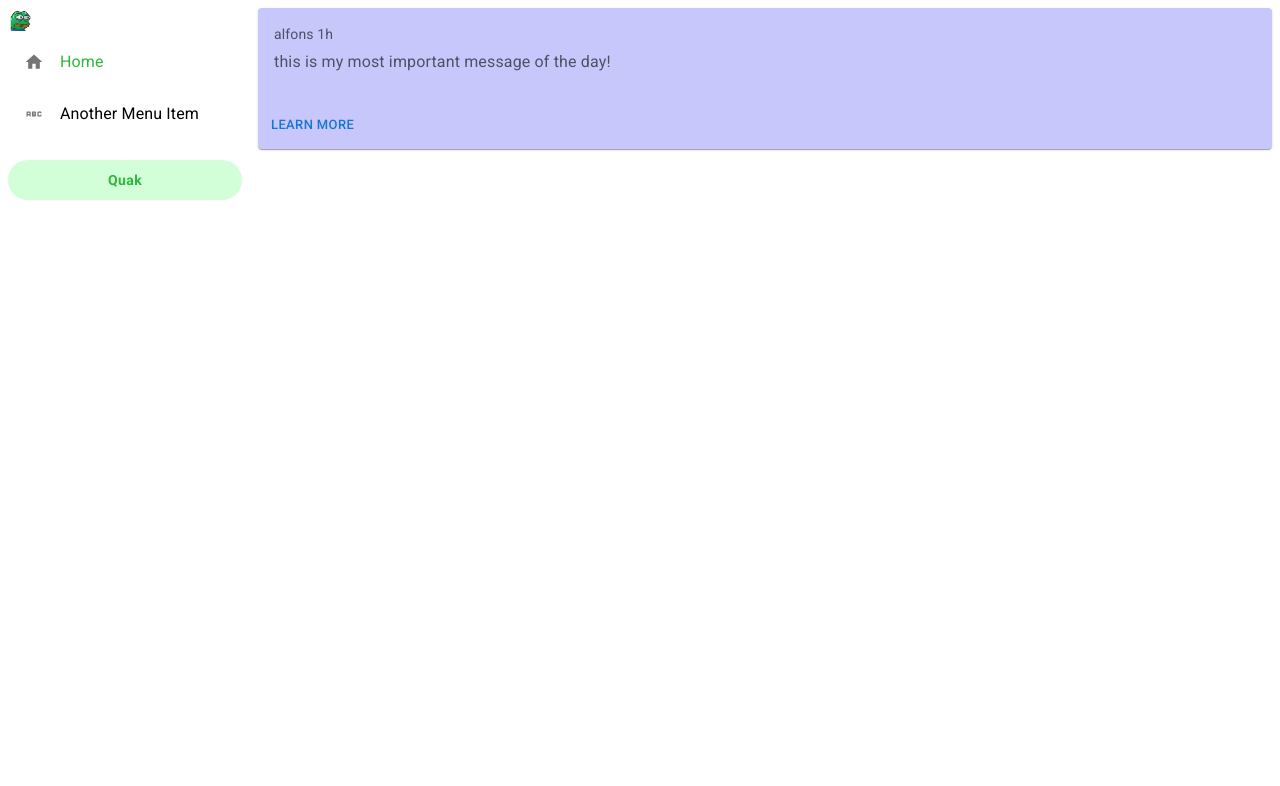
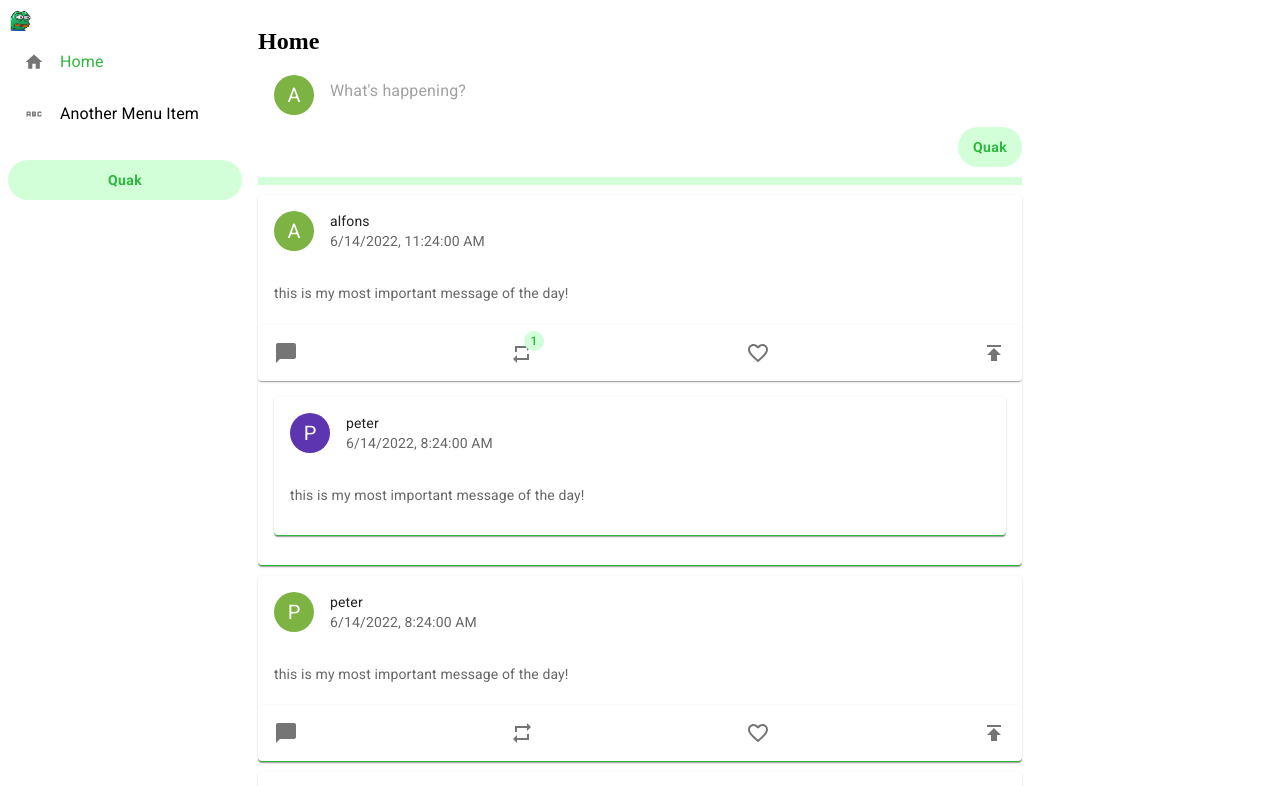
Before and after one commit to dxfrontiers/graphql-subscriptions, a React (Create React App) app in the folder frontend/: page / in a window 1280 px wide. Shown: the top 786 px of the page. Built offline with nearby package versions, Linux system fonts and the light colour scheme.

Commit message:
Add Feed section

```diff
--- a/frontend/src/App.tsx
+++ b/frontend/src/App.tsx
@@ -1,25 +1,20 @@
 import { Grid } from "@mui/material";
 import React from "react";
-import { Post } from "./components/Post";
+import { Feed } from "./components/Feed";
 import { Sidebar } from "./components/Sidebar";
+import { postsFixture } from "./fixtures/posts.fixture";
 
 function App() {
   return (
     <Grid container spacing={2}>
-      <Grid item style={{ width: "250px" }}>
+      <Grid item xs style={{ maxWidth: "250px" }}>
         <Sidebar />
       </Grid>
       <Grid item xs>
-        {
-          <Post
-            post={{
-              id: "123",
-              user: { username: "alfons", displayName: "Alfons User" },
-              message: "this is my most important message of the day!",
-              postedAt: "1h",
-            }}
-          ></Post>
-        }
+        {<Feed posts={postsFixture}></Feed>}
+      </Grid>
+      <Grid item xs style={{ maxWidth: "250px" }}>
+        <div></div>
       </Grid>
     </Grid>
   );
--- /dev/null
+++ b/frontend/src/components/Feed.tsx
@@ -0,0 +1,23 @@
+import React from "react";
+
+import { Post, PostModel } from "./Post";
+import { QuakBox } from "./QuakBox";
+
+export interface FeedProps {
+  posts: PostModel[];
+}
+
+export const Feed: React.FC<FeedProps> = (props) => {
+  const { posts } = props;
+  return (
+    <div>
+      <div>
+        <h2>Home</h2>
+      </div>
+      <QuakBox />
+      {posts.map((post) => {
+        return <Post post={post}></Post>;
+      })}
+    </div>
+  );
+};
--- /dev/null
+++ b/frontend/src/components/Post.tsx
@@ -0,0 +1,150 @@
+import {
+  ChatBubble,
+  FavoriteBorderOutlined,
+  Publish,
+  Repeat,
+} from "@mui/icons-material";
+import {
+  Avatar,
+  Badge,
+  Card,
+  CardActions,
+  CardContent,
+  CardHeader,
+  IconButton,
+  styled,
+  Typography,
+} from "@mui/material";
+import { lightGreen } from "@mui/material/colors";
+import React from "react";
+import { Reply } from "./Reply";
+
+interface User {
+  username: string;
+  displayName: string;
+}
+
+export interface PostModel {
+  id: string;
+  user: User;
+  message: string;
+  postedAt: Date;
+  replies?: Omit<PostModel[], "replies">;
+  // replyTo: Post
+}
+
+interface PostProps {
+  post: PostModel;
+}
+
+export const Post: React.FC<PostProps> = (props) => {
+  const {
+    post: {
+      user: { username },
+      postedAt,
+      message,
+      replies,
+    },
+  } = props;
+
+  const avatarChar = username.substring(0, 1).toUpperCase();
+
+  return (
+    <StyledCard sx={{ minWidth: 275 }}>
+      <CardHeader
+        avatar={
+          <Avatar sx={{ bgcolor: lightGreen[600] }} aria-label="recipe">
+            {avatarChar}
+          </Avatar>
+        }
+        title={username}
+        subheader={postedAt.toLocaleString()}
+      />
+      <CardContent>
+        <Typography sx={{ fontSize: 14 }} color="text.secondary" gutterBottom>
+          {message}
+        </Typography>
+      </CardContent>
+      <Card>
+        <StyledCardActions disableSpacing>
+          <IconButton
+            onClick={() => {
+              console.log("Chat");
+            }}
+            aria-label="chat"
+          >
+            <ChatBubble />
+          </IconButton>
+          {replies ? (
+            <IconButton
+              onClick={() => {
+                console.log("Repeat");
+              }}
+              aria-label="repeat to post"
+            >
+              {" "}
+              <StyledBadge badgeContent={replies.length}>
+                <Repeat />
+              </StyledBadge>
+            </IconButton>
+          ) : (
+            <IconButton
+              onClick={() => {
+                console.log("Repeat");
+              }}
+              aria-label="repeat to post"
+            >
+              {" "}
+              <Repeat />
+            </IconButton>
+          )}
+
+          <IconButton
+            onClick={() => {
+              console.log("Favorite");
+            }}
+            aria-label="add to favorites"
+          >
+            <FavoriteBorderOutlined />
+          </IconButton>
+          <IconButton
+            onClick={() => {
+              console.log("Publish");
+            }}
+            aria-label="publish"
+          >
+            <Publish />
+          </IconButton>
+        </StyledCardActions>
+      </Card>
+      {replies && (
+        <CardContent>
+          <Typography sx={{ fontSize: 14 }} color="text.secondary" gutterBottom>
+            {replies.map((reply) => {
+              return <Reply reply={reply}></Reply>;
+            })}
+          </Typography>
+        </CardContent>
+      )}
+    </StyledCard>
+  );
+};
+
+const StyledCard = styled(Card)`
+  border-bottom: 1px solid #2db83d;
+  :not(:first-child) {
+    margin-top: 10px;
+  }
+`;
+
+const StyledCardActions = styled(CardActions)`
+  display: flex;
+  justify-content: space-between;
+`;
+
+const StyledBadge = styled(Badge)({
+  "& .MuiBadge-badge": {
+    color: "#2db83d",
+    backgroundColor: "#d3ffd8",
+  },
+});
--- /dev/null
+++ b/frontend/src/components/QuakBox.tsx
@@ -0,0 +1,73 @@
+import { Avatar, Button, Grid, styled, TextField } from "@mui/material";
+import lightGreen from "@mui/material/colors/lightGreen";
+import React, { useState } from "react";
+import { postsFixture } from "../fixtures/posts.fixture";
+
+export const QuakBox: React.FC = () => {
+  const [tweetMessage, setTweetMessage] = useState("");
+
+  const sendQuak = (e: any) => {
+    e.preventDefault();
+    /*
+     * Graphgql stuff to save the Quak
+     */
+    console.log({ tweetMessage });
+  };
+
+  const avatarChar = postsFixture[0].user.username
+    .substring(0, 1)
+    .toUpperCase();
+
+  return (
+    <StyledQuakBox container spacing={2}>
+      <Grid item xs="auto" style={{ maxWidth: "250px" }}>
+        <Avatar sx={{ bgcolor: lightGreen[600] }} aria-label="recipe">
+          {avatarChar}
+        </Avatar>
+      </Grid>
+
+      <Grid
+        container
+        item
+        xs
+        direction="column"
+        justifyContent="center"
+        alignItems="flex-end"
+      >
+        <TextField
+          id="textarea"
+          variant="standard"
+          InputProps={{
+            disableUnderline: true,
+          }}
+          multiline
+          fullWidth
+          placeholder="What's happening?"
+          onChange={(e) => setTweetMessage(e.target.value)}
+        />
+        <StyledButton onClick={sendQuak} type="submit">
+          Quak
+        </StyledButton>
+      </Grid>
+    </StyledQuakBox>
+  );
+};
+
+const StyledButton = styled(Button)`
+  background-color: #d3ffd8;
+  color: #2db83d;
+  border: none;
+  font-weight: 900;
+  text-transform: inherit;
+  border-radius: 30px;
+  margin-top: 20px;
+  height: 40px;
+  width: max-content;
+`;
+
+const StyledQuakBox = styled(Grid)`
+  border-bottom: 8px solid #d3ffd8;
+  padding-bottom: 10px;
+  width: 100%;
+  margin-left: 0;
+`;
--- /dev/null
+++ b/frontend/src/components/Reply.tsx
@@ -0,0 +1,54 @@
+import {
+  Avatar,
+  Card,
+  CardContent,
+  CardHeader,
+  styled,
+  Typography,
+} from "@mui/material";
+import { deepPurple } from "@mui/material/colors";
+import React from "react";
+import { PostModel } from "./Post";
+
+interface ReplyProps {
+  reply: Omit<PostModel, "replies">;
+}
+
+export const Reply: React.FC<ReplyProps> = (props) => {
+  const {
+    reply: {
+      user: { username },
+      postedAt,
+      message,
+    },
+  } = props;
+
+  const avatarChar = username.substring(0, 1).toUpperCase();
+
+  return (
+    <StyledCard sx={{ minWidth: 275 }}>
+      <CardHeader
+        avatar={
+          <Avatar sx={{ bgcolor: deepPurple[600] }} aria-label="recipe">
+            {avatarChar}
+          </Avatar>
+        }
+        title={username}
+        subheader={postedAt.toLocaleString()}
+      />
+      <CardContent>
+        <Typography sx={{ fontSize: 14 }} color="text.secondary" gutterBottom>
+          {message}
+        </Typography>
+      </CardContent>
+    </StyledCard>
+  );
+};
+
+const StyledCard = styled(Card)`
+  border-bottom: 1px solid #2db83d;
+
+  :not(:first-child) {
+    margin-top: 10px;
+  }
+`;
--- a/frontend/src/components/Sidebar.tsx
+++ b/frontend/src/components/Sidebar.tsx
@@ -1,8 +1,8 @@
-import React, { useState } from "react";
-import { SidebarOption } from "./SidebarOption";
 import { Abc, Home } from "@mui/icons-material";
 import { Button, Icon, styled } from "@mui/material";
+import React, { useState } from "react";
 import quaker from "../assets/quaker.png";
+import { SidebarOption } from "./SidebarOption";
 
 export const Sidebar: React.FC = () => {
   const [selectedIndex, setSelectedIndex] = useState<Number>(1);
@@ -30,7 +30,7 @@ export const Sidebar: React.FC = () => {
         onClick={(event) => handleClickListItem(event, 2)}
         active={selectedIndex === 2}
       />
-      <StyledButton variant="outlined">Quak</StyledButton>
+      <StyledButton>Quak</StyledButton>
     </div>
   );
 };
--- a/frontend/src/components/post.tsx
+++ /dev/null
@@ -1,79 +0,0 @@
-import React from "react";
-import {
-  Button,
-  Card,
-  CardActions,
-  CardContent,
-  Typography,
-} from "@mui/material";
-
-interface User {
-  username: string;
-  displayName: string;
-}
-
-interface Post {
-  id: string;
-  user: User;
-  message: string;
-  postedAt: string; // FIXME date time
-  replies?: [Post];
-  // replyTo: Post
-}
-
-interface PostProps {
-  post: Post;
-}
-
-export const Post: React.FC<PostProps> = (props) => {
-  const {
-    post: {
-      user: { username },
-      postedAt,
-      message,
-      replies,
-    },
-  } = props;
-
-  return (
-    //   <div className="post">
-    //     <div className="headline">
-    //       <p>{username}</p>
-    //       <p>{postedAt}</p>
-    //     </div>
-    //     <div className="body">
-    //       <p>{message}</p>
-    //     </div>
-    //     {replies && replies.length > 0 && (
-    //         <div className="replies">
-    //           {replies.map(reply => (
-    //               <div> key={reply.id}
-    //               <p>{reply.message}</p>
-    //               </div>
-    //           ))}
-    //         </div>
-    //     )}
-
-    //   </div>
-
-    <Card sx={{ minWidth: 275, backgroundColor: "#c7c7fc" }}>
-      <CardContent>
-        <Typography sx={{ fontSize: 14 }} color="text.secondary" gutterBottom>
-          {username} {postedAt}
-        </Typography>
-        {/*<Typography variant="h5" component="div">*/}
-        {/*  */}
-        {/*</Typography>*/}
-        <Typography sx={{ mb: 1.5 }} color="text.secondary">
-          {message}
-        </Typography>
-        {/*<Typography variant="body2">*/}
-        {/*  {message}*/}
-        {/*</Typography>*/}
-      </CardContent>
-      <CardActions>
-        <Button size="small">Learn More</Button>
-      </CardActions>
-    </Card>
-  );
-};
--- /dev/null
+++ b/frontend/src/fixtures/posts.fixture.ts
@@ -0,0 +1,24 @@
+import { PostModel } from "../components/Post";
+import { repliesFixture } from "./replies.fixture";
+
+export const postsFixture: PostModel[] = [
+  {
+    id: "123",
+    user: { username: "alfons", displayName: "Alfons User" },
+    message: "this is my most important message of the day!",
+    postedAt: new Date("June 14, 2022 11:24:00"),
+    replies: repliesFixture,
+  },
+  {
+    id: "456",
+    user: { username: "peter", displayName: "Peter User" },
+    message: "this is my most important message of the day!",
+    postedAt: new Date("June 14, 2022 08:24:00"),
+  },
+  {
+    id: "789",
+    user: { username: "carl", displayName: "Carl User" },
+    message: "this is my most important message of the day!",
+    postedAt: new Date("June 13, 2022 17:24:00"),
+  },
+];
--- /dev/null
+++ b/frontend/src/fixtures/replies.fixture.ts
@@ -0,0 +1,10 @@
+import { PostModel } from "../components/Post";
+
+export const repliesFixture: Omit<PostModel[], "replies"> = [
+  {
+    id: "456",
+    user: { username: "peter", displayName: "Peter User" },
+    message: "this is my most important message of the day!",
+    postedAt: new Date("June 14, 2022 08:24:00"),
+  },
+];
```
